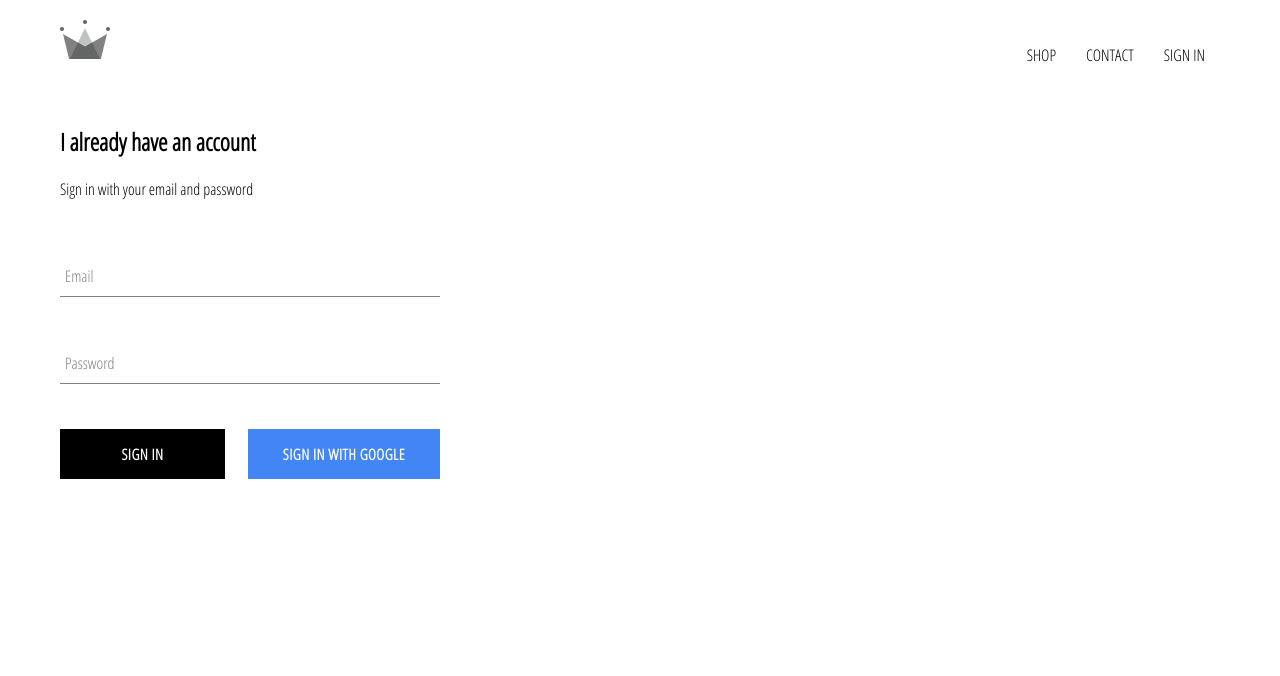
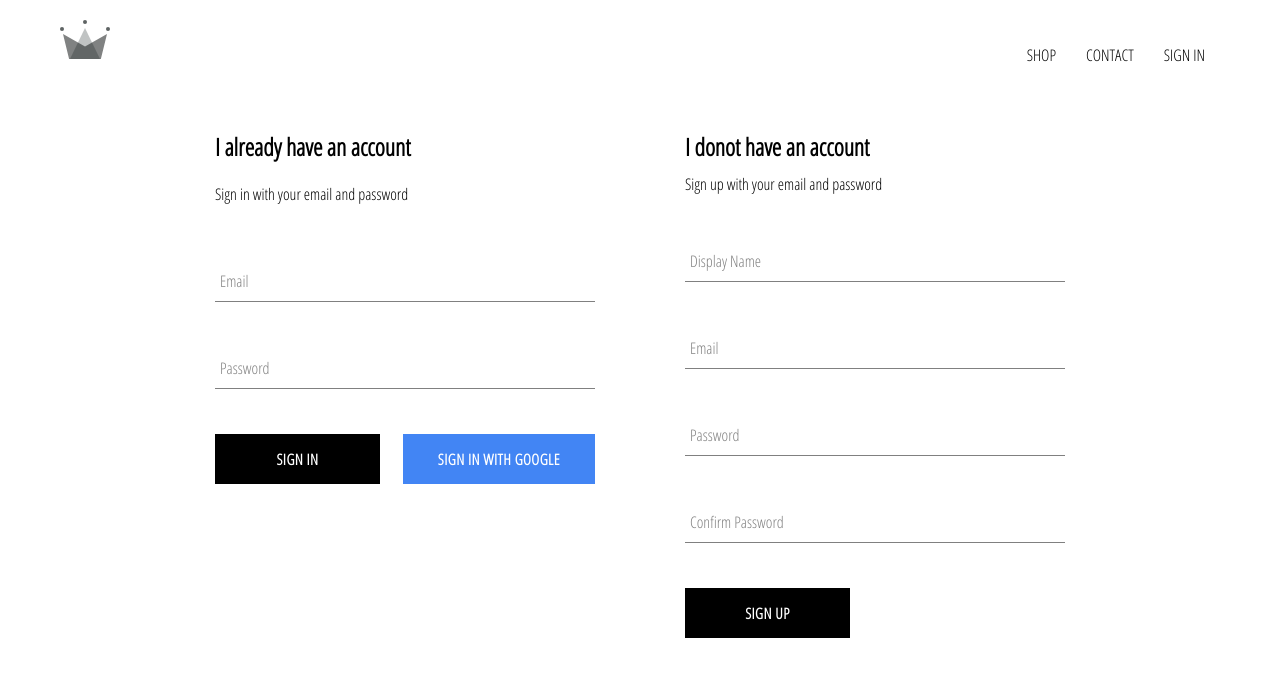
Before and after one commit to techshaya/crwn-clothing, a React (Create React App) app: page /signin in a window 1280 px wide. Shown: the top 676 px of the page. Built offline with nearby package versions, Linux system fonts and the light colour scheme; no server answers.

Commit message:
implemented firebase utils,included ability to store authenticated users into our firestore database

```diff
--- a/src/App.js
+++ b/src/App.js
@@ -5,7 +5,7 @@
 import ShopPage from './pages/shop/shop.component';
 import Header from './components/header/header.component';
 import SignInAndSignUpPage from './pages/sign-in-and-sign-up/sign-in-and-sign-up.component';
-import {auth} from './firebase/firebase.utils.js';
+import {auth,createUserProfileDocument} from './firebase/firebase.utils.js';
 const HatsPage =() =>
 {
 	return(<div><h1>HATS PAGE</h1></div>)
@@ -21,9 +21,27 @@
    unsubscribeFromAuth = null
    componentDidMount()
    {
-      this.unsubscribeFromAuth = auth.onAuthStateChanged(user =>{
-         this.setState({currentUser:user});
-         console.log(user)
+      this.unsubscribeFromAuth = auth.onAuthStateChanged(async(userAuth) =>{
+
+        if(userAuth)
+        {
+           const userRef = await createUserProfileDocument(userAuth);
+           userRef.onSnapshot(snapShot =>
+           {
+              //console.log(snapShot)
+              this.setState({
+                currentUser:{
+                  id:snapShot.id,...snapShot.data()
+                }
+              },()=> console.log(this.state))
+
+           })
+
+        }
+        this.setState({currentUser:userAuth},()=>console.log(this.state))
+
+         // this.setState({currentUser:user});
+         //console.log(user)
       })
    }
    componentWillUnmount()
--- a/src/components/header/header.component.jsx
+++ b/src/components/header/header.component.jsx
@@ -17,7 +17,7 @@
 		           <Link className="option" to='/shop'>
 		              CONTACT
 		          </Link>
-		          {console.log('currentUser',currentUser)}
+
 		          {
 
 		          	  currentUser ? <div className="option"onClick={()=>auth.signOut()} >Sign Out</div>:
--- /dev/null
+++ b/src/components/sign-up/sign-up.component.jsx
@@ -0,0 +1,71 @@
+import React from 'react';
+import FormInput from '../form-input/form-input.component';
+import CustomButton from '../custom-button/custom-button.component';
+import {auth,createUserProfileDocument} from '../../firebase/firebase.utils';
+import './sign-up.styles.scss';
+class SignUp extends React.Component
+{
+   constructor(props)
+   {
+   	  super(props);
+   	  this.state = {
+   	  	 displayName:'',
+   	  	 email:'',
+   	  	 password:'',
+   	  	 confirmPassword:''
+   	  }
+   }
+   handleSubmit = async (event) =>
+   {
+      event.preventDefault();
+      const {displayName,email,password,confirmPassword} = this.state;
+      if(password !== confirmPassword)
+      {
+      	 alert("passwords don't match");
+      	 return;
+      }
+      try
+      {
+      	 const {user} = await auth.createUserWithEmailAndPassword(email,password);
+      	 console.log('user',user)
+      	 await createUserProfileDocument(user,{displayName})
+               .then(this.setState({
+                               displayName:'',
+   	  	 					   email:'',
+   	  	                       password:'',
+   	  	                       confirmPassword:''
+                       }))
+      }
+      catch(e)
+      {
+      	// statements
+      	console.log('error in creating user',e.message);
+      }
+   }
+   handleChange = (event) =>
+   {
+   	  const{name,value} = event.target;
+   	  this.setState({[name]:value});
+   }
+   render()
+   {
+   	   const {displayName,email,password,confirmPassword} = this.state;
+   	   return(<div className="sign-up">
+   	   	          <h2 className="title">I donot have an account</h2>
+   	   	          <span>Sign up with your email and password</span>
+   	   	          <form className='sign-up-form' onSubmit={this.handleSubmit}>
+   	   	              <FormInput type='text' name='displayName' value={displayName} onChange={this.handleChange}
+   	   	                 label='Display Name' required />
+   	                 <FormInput type='email' name='email' value={email} onChange={this.handleChange}
+   	                 label='Email' required />
+   	                 <FormInput type='password' name='password' value={password} onChange={this.handleChange}
+   	                 label='Password' required />
+   	                 <FormInput type='password' name='confirmPassword' value={confirmPassword} onChange={this.handleChange}
+   	                 label='Confirm Password' required />
+   	                 <CustomButton type="submit">Sign Up</CustomButton>
+   	   	          </form>
+
+   	   </div>)
+   }
+}
+export default SignUp;
--- /dev/null
+++ b/src/components/sign-up/sign-up.styles.scss
@@ -0,0 +1,10 @@
+.sign-up
+{
+	display:flex;
+	flex-direction:column;
+	width:380px;
+	.title
+	{
+	   margin:10px 0;
+	}
+}
--- a/src/firebase/firebase.utils.js
+++ b/src/firebase/firebase.utils.js
@@ -13,10 +13,37 @@
     measurementId: "G-8JS1N0H6PC"
   };
 
+ export const createUserProfileDocument = async(userAuth,additionalData) =>
+ {
+    if(!userAuth)
+    {
+    	return
+    }
+    //console.log(userAuth)
+    const userRef = firestore.doc(`users/${userAuth.uid}`);
+    const snapshot =  await userRef.get();
+    if(!snapshot.exists)
+    {
+    	const {displayName,email} = userAuth;
+    	const createdAt = new Date();
+    	try {
+    		 await userRef.set({
+    		 	   displayName,email,createdAt,...additionalData
+    		 })
+    	}
+    	catch(e)
+    	{
+    		// statements
+    		console.log('error creating the user',e.message);
+    	}
+    }
+
+    return userRef;
+ }
   firebase.initializeApp(config);
+ export const firestore = firebase.firestore();
+  export const auth =firebase.auth();
 
-  export const auth =firebase.auth();
-  export const firestore = firebase.firestore();
 
   const provider = new firebase.auth.GoogleAuthProvider();
   provider.setCustomParameters({prompt:'select_account'});
--- a/src/pages/sign-in-and-sign-up/sign-in-and-sign-up.component.jsx
+++ b/src/pages/sign-in-and-sign-up/sign-in-and-sign-up.component.jsx
@@ -1,10 +1,14 @@
 import React from 'react';
 import './sign-in-and-sign-up.styles.scss';
 import SignIn from  '../../components/sign-in/sign-in.component';
+import SignUp from  '../../components/sign-up/sign-up.component';
 const SignInAndSignUpPage = () =>
 {
 	return(
-		  <div className="sign-in-and-sign-up"><SignIn /></div>
+		  <div className="sign-in-and-sign-up">
+		  <SignIn />
+		  <SignUp />
+		  </div>
 		)
 }
 export default SignInAndSignUpPage;
--- a/src/pages/sign-in-and-sign-up/sign-in-and-sign-up.styles.scss
+++ b/src/pages/sign-in-and-sign-up/sign-in-and-sign-up.styles.scss
@@ -0,0 +1,7 @@
+.sign-in-and-sign-up
+{
+	width:850px;
+	display:flex;
+	justify-content:space-between;
+	margin:30px auto;
+}
```
